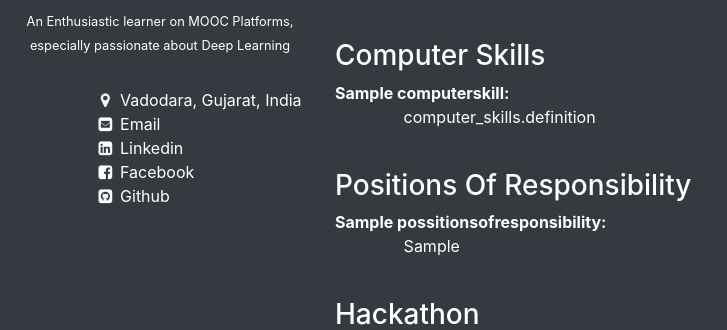
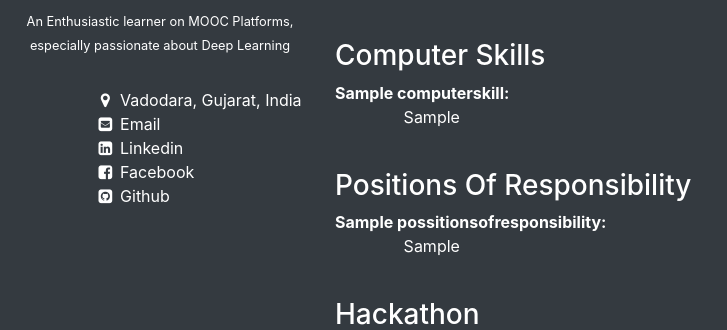
Before and after one commit to bharat029/MyWebsite, a Django app: page /cv/ in a window 1280 px wide. Shown: the part 306-636 px from the top of the page, without its empty margins (0-727 px from the left). Run offline with Django 3.2, Linux system fonts and the light colour scheme; tables that the repository leaves empty hold one stand-in row (values such as "Sample post"); some libraries are stand-ins or nearby versions.

Commit message:
added {{}} in cv.html computer skills section

```diff
--- a/website/templates/website/cv.html
+++ b/website/templates/website/cv.html
@@ -28,7 +28,7 @@
   <dl>
   {% for computer_skills in all_computer_skills %}
     <dt>{{ computer_skills.title }}:</dt>
-    <dd class="offset-1">computer_skills.definition</dd>
+    <dd class="offset-1">{{ computer_skills.definition }}</dd>
   {% endfor %}
   </dl>
 {% endif %}
```
